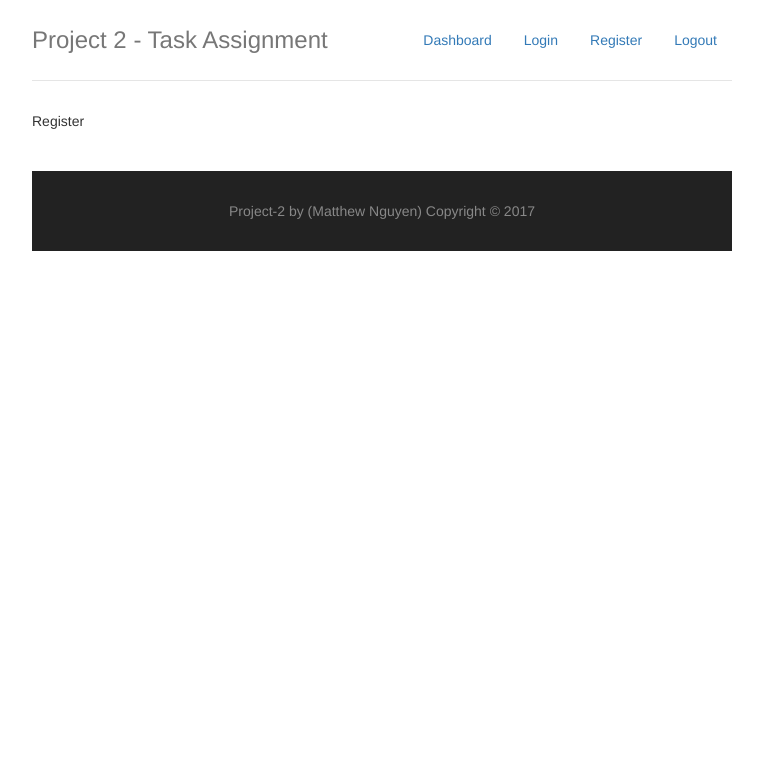
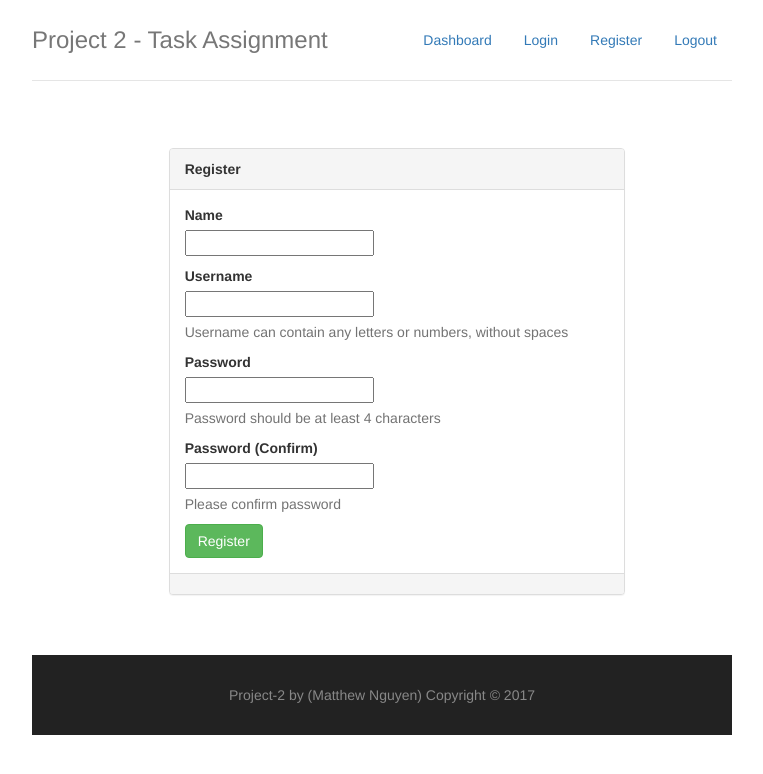
Before and after one commit to guitarly/project-2, a Node server app: page /users/register in a window 1280 px wide. Shown: the top 774 px of the page, without its empty margins (258-1021 px from the left). Run offline with Node 20, Linux system fonts and the light colour scheme; some libraries are stand-ins or nearby versions.

Commit message:
check gitignore file

```diff
--- a/controllers/userController.js
+++ b/controllers/userController.js
@@ -8,10 +8,20 @@ router.get('/register', function(req, res) {
     res.render('register');
 });
 
+router.post("/register", function(req, res) {
+    console.log(req.body);
+})
+
 // Login
 router.get('/login', function(req, res) {
     res.render('login');
 });
+
+
+router.post("/login", function(req, res) {
+    console.log("I am here.. just submit login");
+});
+
 // Dashboard
 router.get('/index', function(req, res) {
     res.render('index');
--- a/views/layout.ejs
+++ b/views/layout.ejs
@@ -28,6 +28,7 @@
                 <%- body %>
                     <%- defineContent('dashboard') %>
                         <%- defineContent('login') %>
+                            <%- defineContent('register') %>
 
 
             </div>
--- a/views/register.ejs
+++ b/views/register.ejs
@@ -1 +1,64 @@
-Register
+<%- contentFor('register') %>
+
+    <div class="container">
+        <div class="row">
+            <div class="col-md-8 col-md-offset-2" style="margin-top: 5%">
+                <div class="panel panel-default">
+                    <div class="panel-heading"> <strong class="">Register </strong>
+
+                    </div>
+                    <div class="panel-body">
+                        <form class="" action="/users/register" method="post">
+                            <fieldset>
+
+                                <div class="control-group">
+                                    <!-- Username -->
+                                    <label class="control-label" for="username">Name</label>
+                                    <div class="controls">
+                                        <input type="text" id="name" name="name" placeholder="" class="input-xlarge" required>
+                                        <p class="help-block"></p>
+                                    </div>
+                                </div>
+
+                                <div class="control-group">
+                                    <!-- Username -->
+                                    <label class="control-label" for="username">Username</label>
+                                    <div class="controls">
+                                        <input type="text" id="username" name="username" placeholder="" class="input-xlarge" required>
+                                        <p class="help-block">Username can contain any letters or numbers, without spaces</p>
+                                    </div>
+                                </div>
+
+                                <div class="control-group">
+                                    <!-- Password-->
+                                    <label class="control-label" for="password">Password</label>
+                                    <div class="controls">
+                                        <input type="password" id="password" name="password" placeholder="" class="input-xlarge" required>
+                                        <p class="help-block">Password should be at least 4 characters</p>
+                                    </div>
+                                </div>
+
+                                <div class="control-group">
+                                    <!-- Password -->
+                                    <label class="control-label" for="password_confirm">Password (Confirm)</label>
+                                    <div class="controls">
+                                        <input type="password" id="password_confirm" name="password_confirm" placeholder="" class="input-xlarge" required>
+                                        <p class="help-block">Please confirm password</p>
+                                    </div>
+                                </div>
+
+                                <div class="control-group">
+                                    <div class="controls">
+                                        <button class="btn btn-success">Register</button>
+                                    </div>
+                                </div>
+                            </fieldset>
+
+                        </form>
+                    </div>
+                    <div class="panel-footer">
+                    </div>
+                </div>
+            </div>
+        </div>
+    </div>
```
Also changed, not shown: views/login.ejs (+5 -2 lines).
